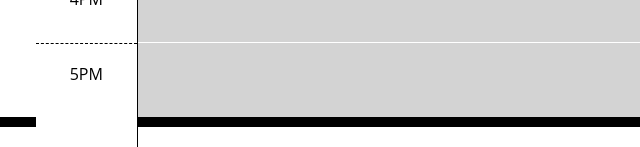
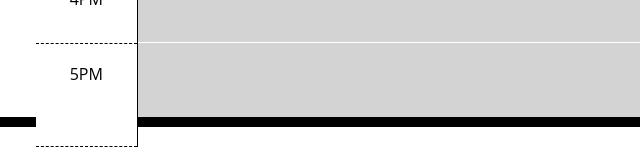
Before and after one commit to katvela24/workdayscheduler, a plain HTML site: page index.html in a window 1280 px wide. Shown: the part 755-902 px from the top of the page, 0-640 px from the left. Drawn offline with nearby package versions, Linux system fonts and the light colour scheme.

Commit message:
pushing code for a tutoring session

```diff
--- a/style.css
+++ b/style.css
@@ -49,6 +49,7 @@ textarea {
   background-color: #ffffff;
   color: #000000;
   border-top: 1px dashed #000000;
+  border-bottom: 1px dashed #000000;
 }
 
 .past {
```
